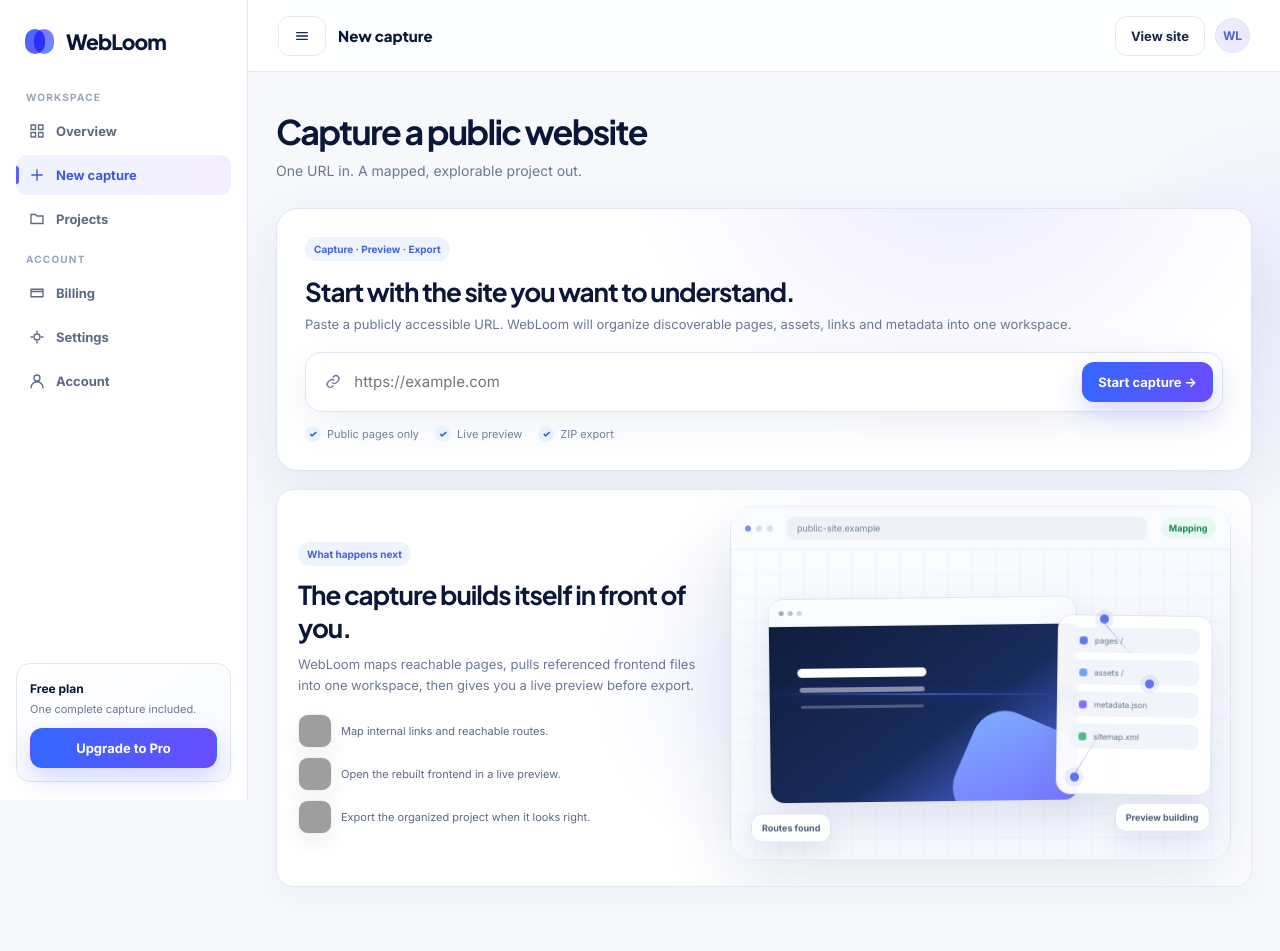
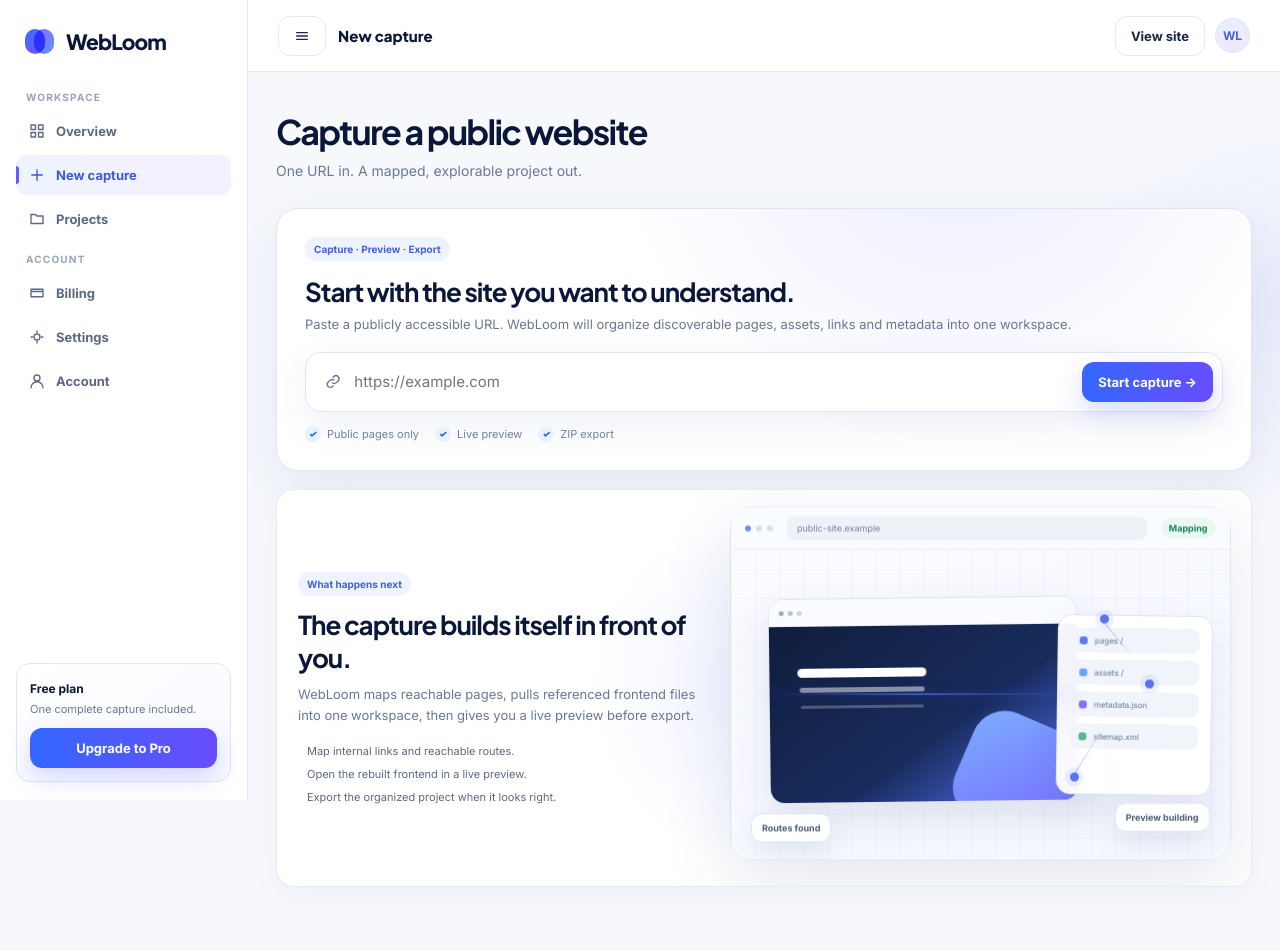
Before and after one commit to greenman9909-cmd/spa-ripper, a Flask app: page /new in a window 1280 px wide. Run offline with Flask 3, Linux system fonts and the light colour scheme; grey boxes are pictures that could not be loaded.

Commit message:
Remove generated icon sprite from WebLoom app

```diff
--- a/web/static/webloom-app.css
+++ b/web/static/webloom-app.css
@@ -195,6 +195,5 @@ background-size:24px 24px,24px 24px,auto}
 @media(max-width:760px){.asset-grid,.meta-grid{grid-template-columns:1fr 1fr}.export-box{grid-template-columns:1fr}.project-panel{padding:12px}.data-row{grid-template-columns:1fr}.data-row span{white-space:normal}}
 @media(max-width:480px){.asset-grid,.meta-grid{grid-template-columns:1fr}}
 
-.wl-icon{display:inline-block;width:44px;height:44px;flex:0 0 44px;border-radius:13px;background-image:url("https://d8j0ntlcm91z4.cloudfront.net/user_3JEMaztk5cydq3baJVYezSUuipQ/hf_20260926_172624_06d8273e-a58b-4d7e-b2d8-c5cba782fff4.png");background-size:400% 200%;background-repeat:no-repeat;background-color:#fff;border:1px solid #edf1f6;box-shadow:0 8px 22px rgba(38,58,105,.07)}
-.wl-icon.wl-pages{background-position:0% 0%}.wl-icon.wl-assets{background-position:33.333% 0%}.wl-icon.wl-code{background-position:66.666% 0%}.wl-icon.wl-links{background-position:100% 0%}.wl-icon.wl-preview{background-position:0% 100%}.wl-icon.wl-metadata{background-position:33.333% 100%}.wl-icon.wl-sitemap{background-position:66.666% 100%}.wl-icon.wl-export{background-position:100% 100%}
-.wl-icon.small{width:34px;height:34px;flex-basis:34px;border-radius:10px}
+.mini-icon{width:34px;height:34px;flex:0 0 34px;border-radius:10px;display:grid;place-items:center;background:linear-gradient(145deg,#eef3ff,#f5efff);color:#5267df;border:1px solid #e5eaf4}
+.mini-icon svg{width:17px;height:17px;fill:none;stroke:currentColor;stroke-width:1.8;stroke-linecap:round;stroke-linejoin:round}
```
